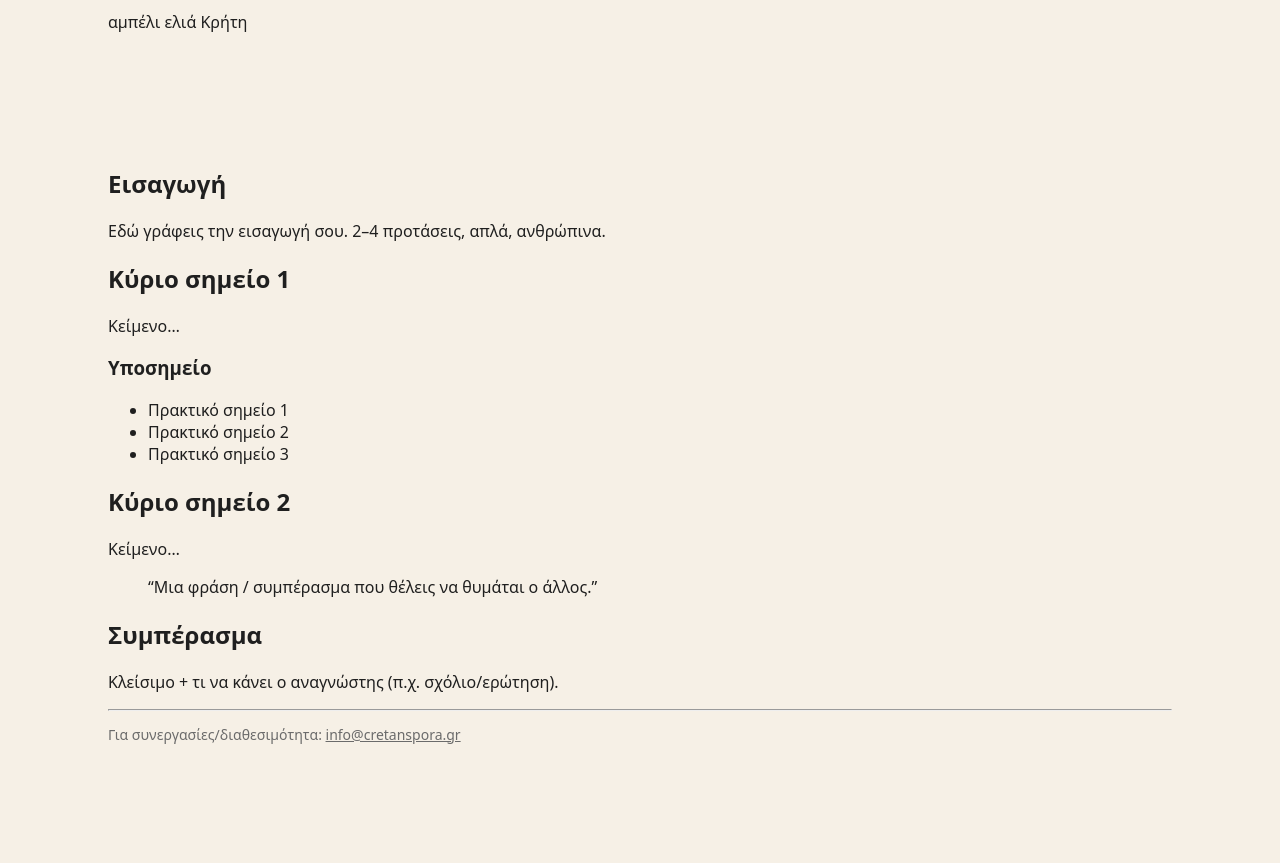
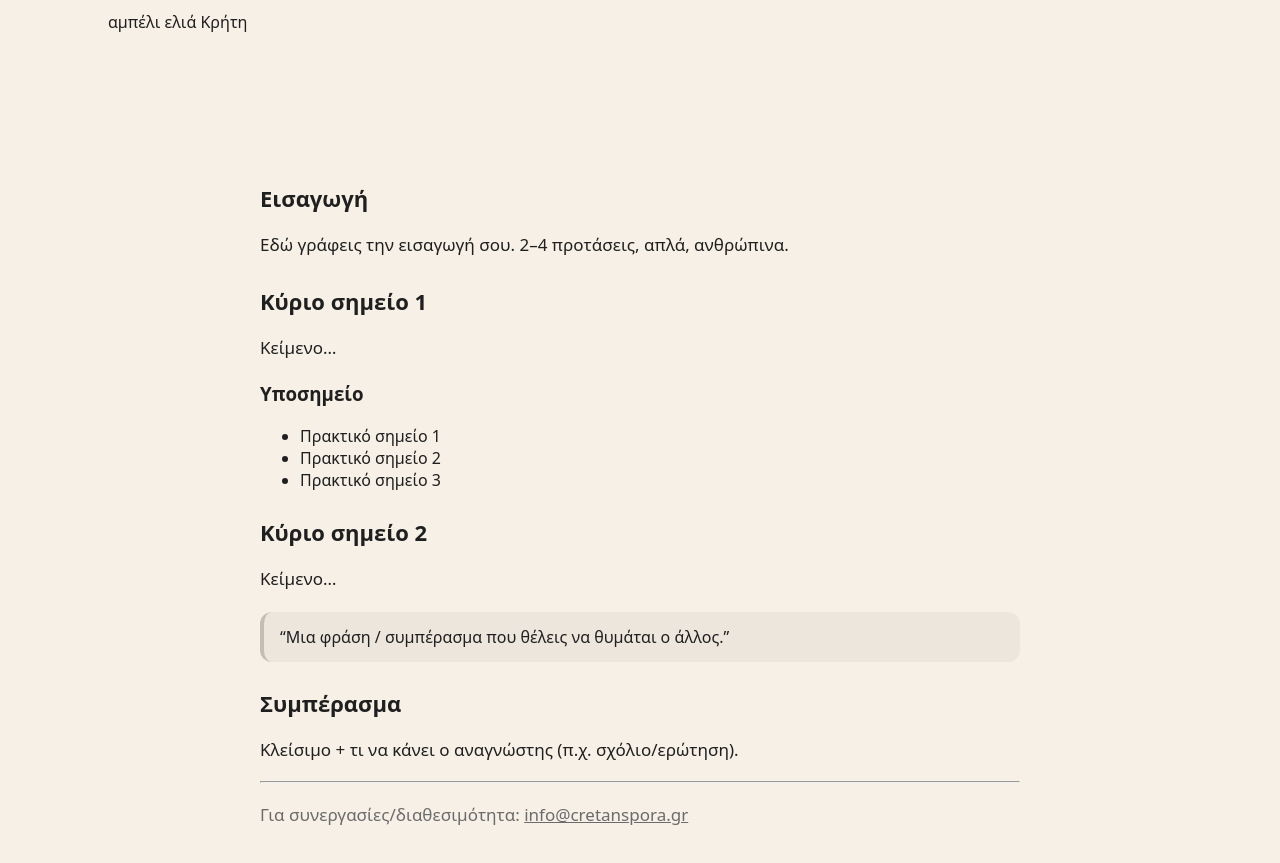
Before and after one commit to ChrisVasi/cretanspora-blog, a plain HTML site: page arthro-1.html in a window 1280 px wide. Shown: the part 209-1072 px from the top of the page. Before the commit the page ends 1003 px from the top, so only its background shows below. Drawn offline with Linux system fonts and the light colour scheme.

Commit message:
Add styles for post page typography and layout

```diff
--- a/assets/css/blog.css
+++ b/assets/css/blog.css
@@ -98,3 +98,31 @@ a:hover{opacity:.85}
   flex-wrap:wrap;
   font-size:12px;
 }
+/* --- post page typography --- */
+.post{
+  max-width: 760px;
+  margin: 0 auto;
+  padding: 10px 0 60px;
+}
+.post p{
+  line-height: 1.75;
+  font-size: 17px;
+}
+.post h2{
+  margin-top: 26px;
+  margin-bottom: 10px;
+  font-size: 22px;
+}
+.post blockquote{
+  margin: 18px 0;
+  padding: 14px 16px;
+  border-left: 4px solid rgba(0,0,0,.18);
+  background: rgba(0,0,0,.04);
+  border-radius: 12px;
+}
+.post img{
+  width:100%;
+  height:auto;
+  border-radius: 16px;
+  margin: 14px 0;
+}
```
